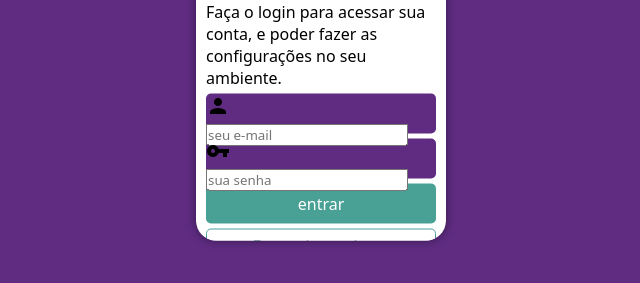
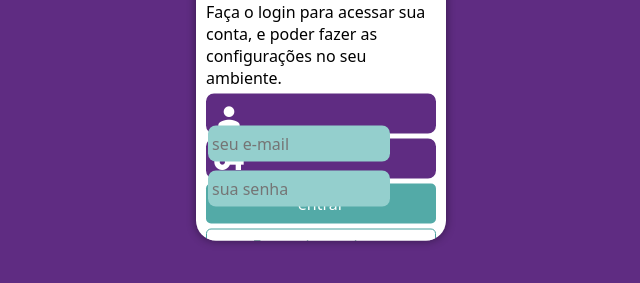
Before and after one commit to ibkgit/tela-login, a plain HTML site: page index.html in a window 1280 px wide. Shown: the part 417-700 px from the top of the page, without its empty margins (319-959 px from the left). Drawn offline with Linux system fonts and the light colour scheme.

Commit message:
Atualização Final

```diff
--- a/estilos/media-query.css
+++ b/estilos/media-query.css
@@ -14,6 +14,7 @@ Grandes telas: Acima de 1200px
     }
     section#login{
         width: 80wv;
+        height: 280px;
     }
     section#login > div#imagem{
         float: left;
@@ -33,6 +34,7 @@ Grandes telas: Acima de 1200px
     }
     section#login{
         width: 990px;
+        height: 350px;
     }
     section#login > div#imagem{
         float: right;
@@ -48,5 +50,6 @@ Grandes telas: Acima de 1200px
     }
     div#formularo > p{
         font-size: 1.2em;
+        margin: 10px 0px;
     }
 }
--- a/estilos/style.css
+++ b/estilos/style.css
@@ -29,7 +29,6 @@ section#login{
    position: relative;
    top: 50%;
    left: 50%;
-   transform: translate(-50%, -50%);
    overflow: hidden;
    background-color: white;
    width: 250px;
@@ -38,6 +37,7 @@ section#login{
    box-shadow: 0px 0px 10px rgba(0, 0, 0, 0.450);
    transition: width .3s, heigth .3s;
    transition-timing-function: ease;
+   transform: translate(-50%, -50%);
 }
 
 section#login > div#imagem{
@@ -61,21 +61,42 @@ div#formularo > p{
 
 form > div.campo{
    background-color: #5f2c82;
+   border: 2px solid #5f2c82;
    width: 100%;
    display: block;
    height: 40px;
-   border-radius: 5px;
+   border-radius: 8px;
    margin: 5px 0px;
 }
 div.campo > label{
     display: none;
+}
+div.campo > i{
+    color: white;
+/*    background-color: black;*/
+    font-size: 2em;
+    width: 40px;
+    padding: 5px;
+}
+div.campo > input{
+    background-color: #94cfcd;
+    font-size: 1em;
+    width: calc(100% - 44px);
+    height: 100%;
+    border: 0px;
+    border-radius: 8px;
+    padding: 4px;
+    transform: translateY(-12px);
+}
+div.campo > input:focus-within{
+    background-color: white;
 }
 form > input[type=submit] {
     display: block;
     font-size: 1em;
     width: 100%;
     height: 40px;
-    background-color: #49a094;
+    background-color: #53aaa7;
     color: white;
     border: none;
     border-radius: 5px;
```
